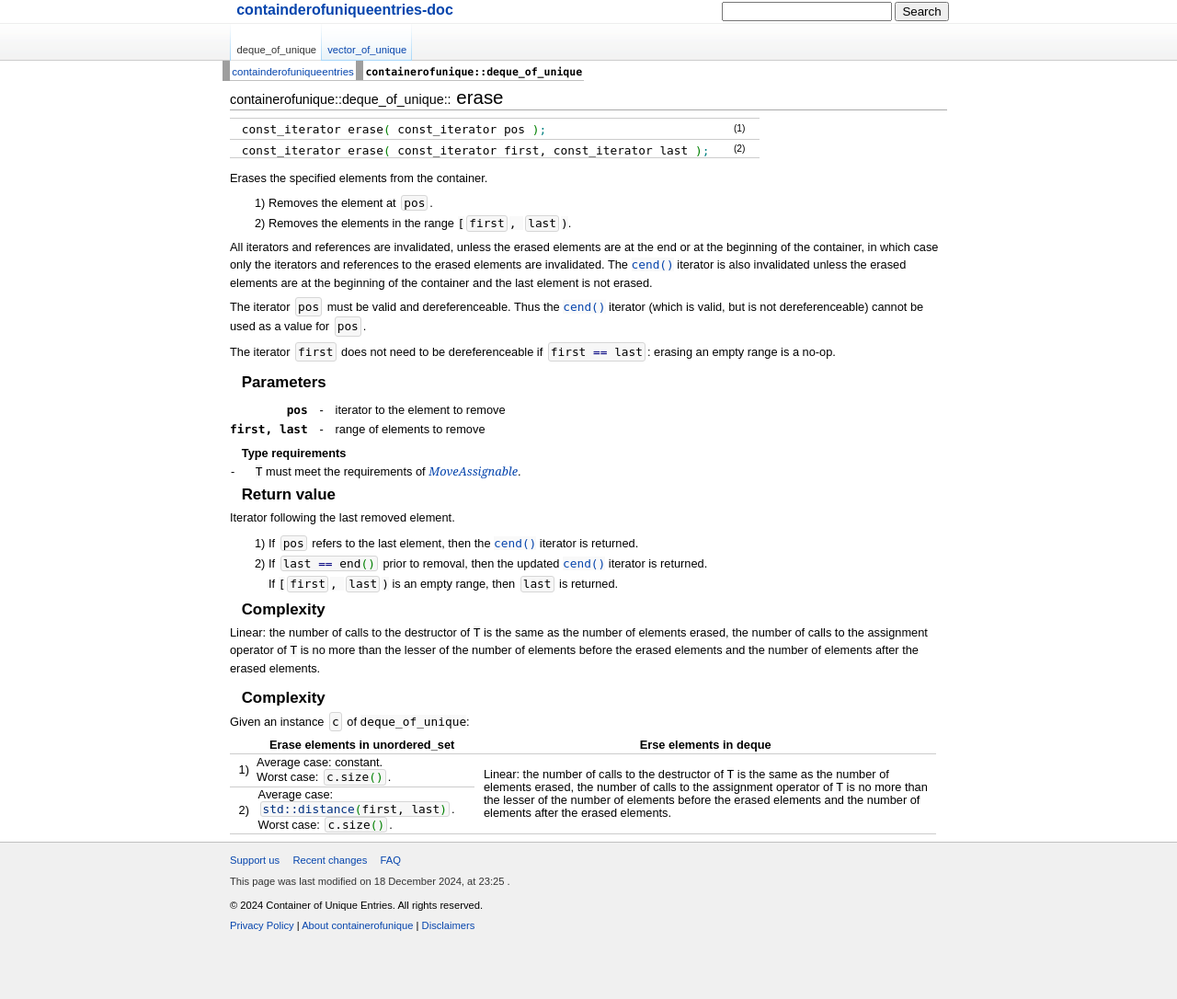
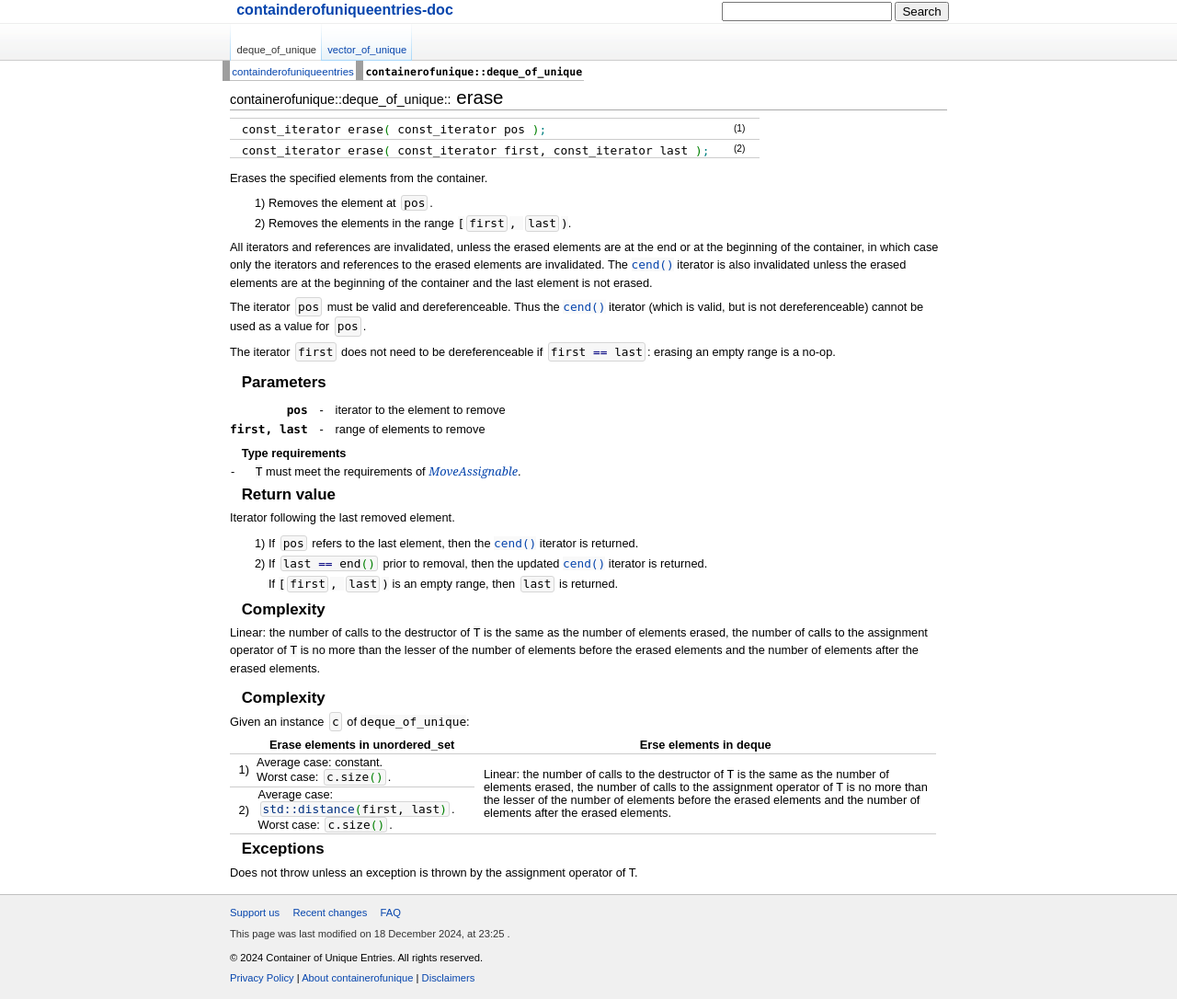
Before and after one commit to Huanhuan-Jiang/containerofuniqueelements.github.io, a Jekyll site: the page built from _docs/deque_of_unique/erase.html, in a window 1280 px wide. Shown: the whole page at 92% size. Built offline with Jekyll 4.4.1, drawn with Linux system fonts in a browser that asks for light colours; some web fonts are replaced; before the commit the page ends 1029 px from its top, so only the background shows below that; grey boxes are pictures that could not be loaded.

Commit message:
Add exceptions to erase.html

```diff
--- a/_docs/deque_of_unique/erase.html
+++ b/_docs/deque_of_unique/erase.html
@@ -295,3 +295,7 @@ title: erase
     </tr>
   </tbody>
 </table>
+<h3>Exceptions</h3>
+<p>
+  Does not throw unless an exception is thrown by the assignment operator of T.
+</p>
```
